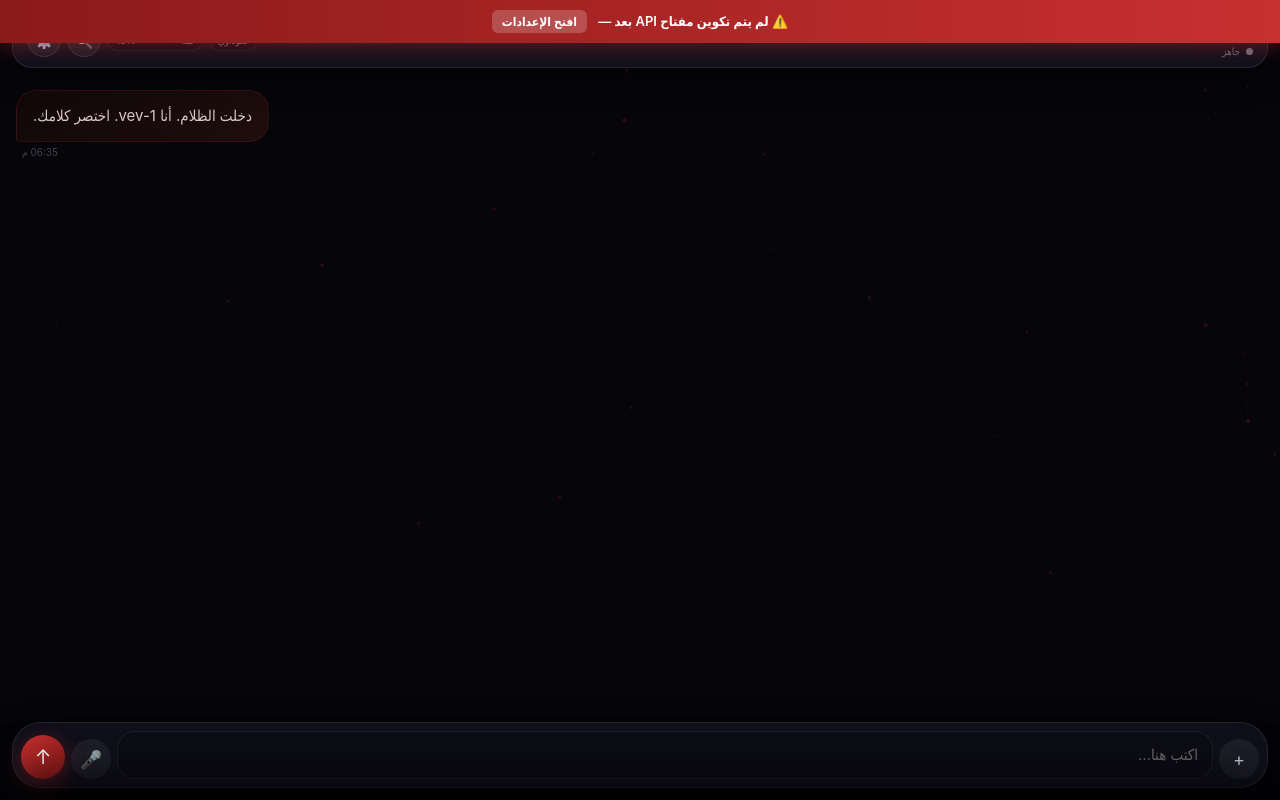
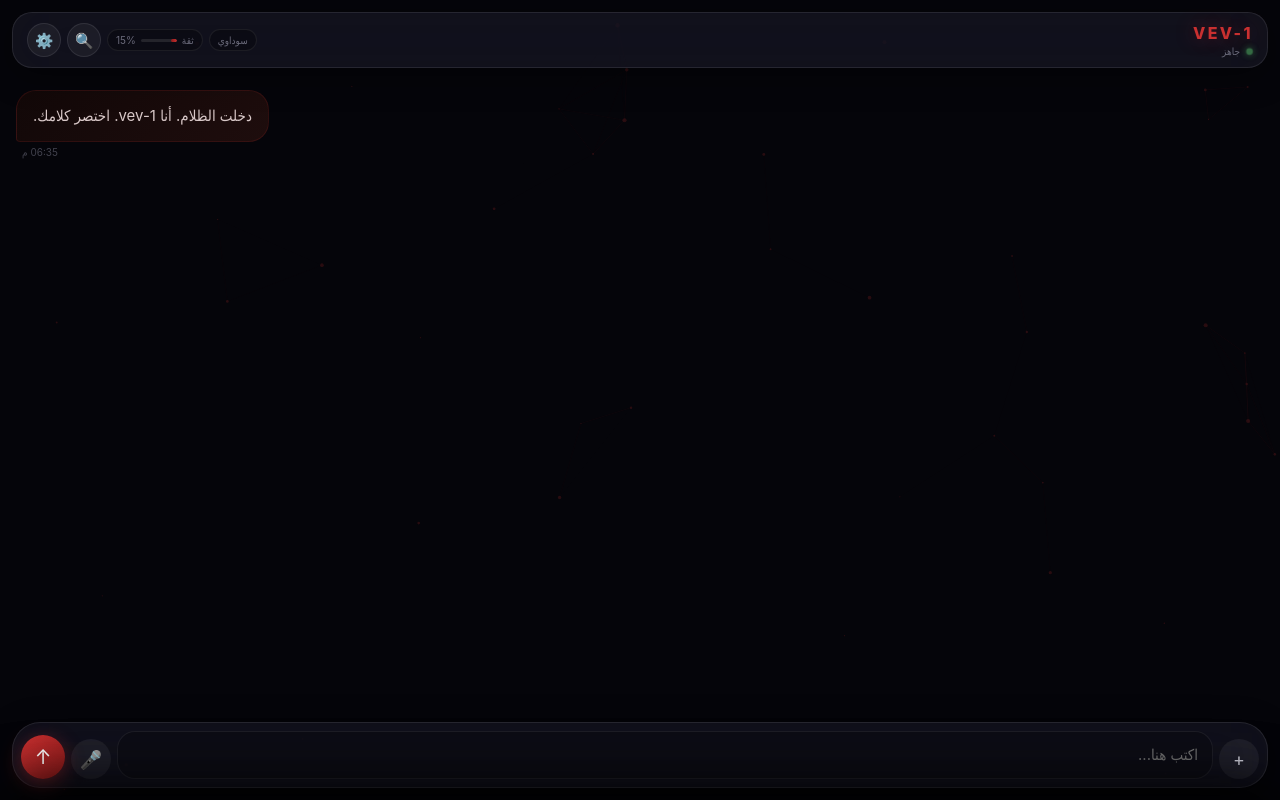
Before and after one commit to alixlar865-source/vev1, a plain HTML site: page index.html in a window 1280 px wide. Drawn offline with Linux system fonts and the light colour scheme.

Commit message:
Update index.html

```diff
--- a/index.html
+++ b/index.html
@@ -501,7 +501,7 @@ input,textarea{font:inherit}
    [01] CONFIG — ضع مفتاحك هنا
    ============================================================ */
 const DEEPSEEK_KEYS = [
-  "sk-ضع-المفتاح-هنا"
+  "sk-8faf39433a0e4da4824a9bd2cdc737d4"
 ];
 
 /* ============================================================
```
